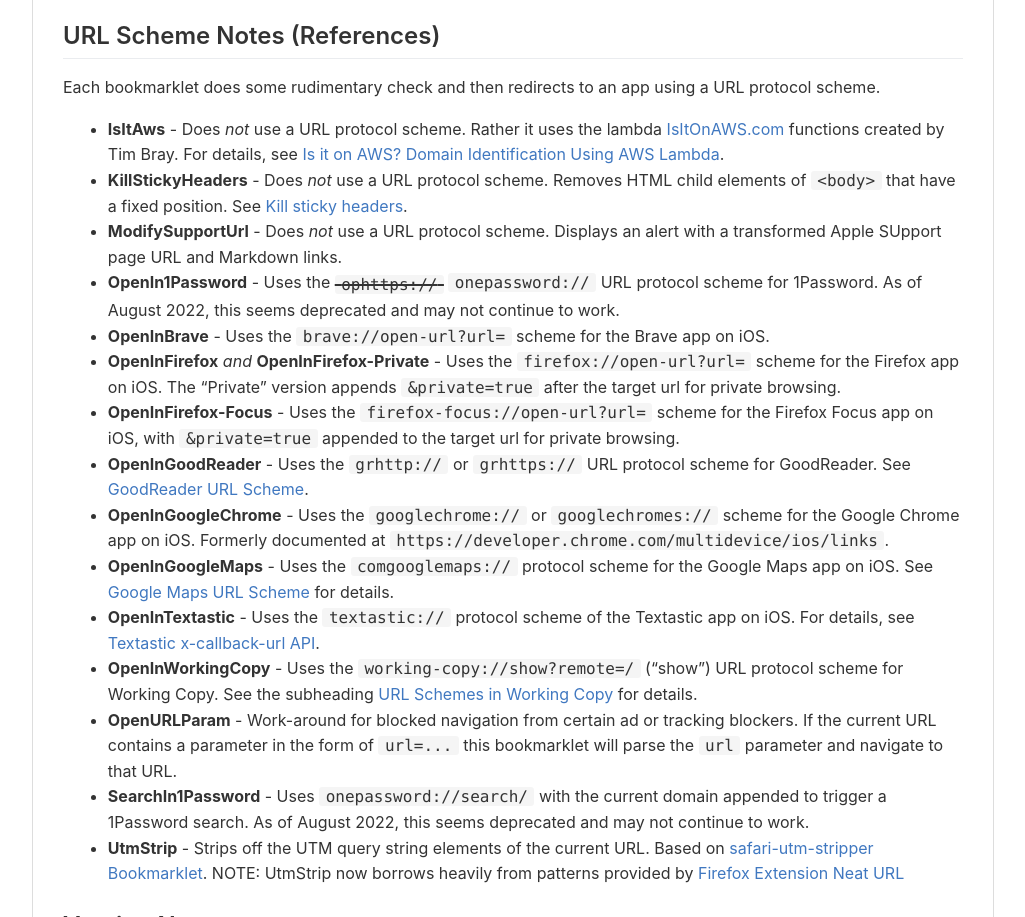
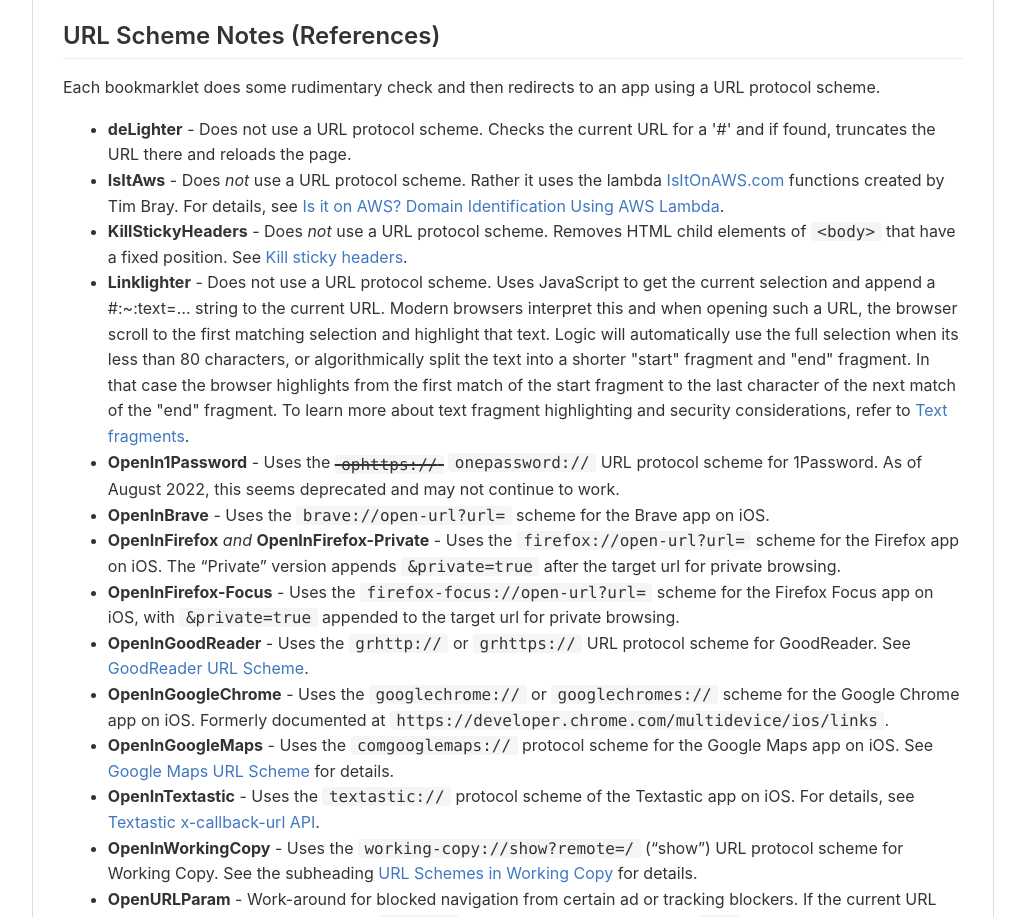
Before and after one commit to mobilemind/OpenInlets, a website: page index.html in a window 1280 px wide. Shown: the part 4804-5721 px from the top of the page, without its empty margins (127-1152 px from the left). Drawn offline with Linux system fonts and the light colour scheme.

Commit message:
index.html: update protocol description for new bookmarklets (deLighter, Linklighter)

```diff
--- a/index.html
+++ b/index.html
@@ -245,14 +245,14 @@
 using a URL protocol scheme.</p>
 
 <ul>
+<li><strong>deLighter</strong> - Does not use a URL protocol scheme. Checks the current URL for a '#' and if found, truncates the URL there and reloads the page.</li>
 <li><strong>IsItAws</strong> - Does <em>not</em> use a URL protocol scheme. Rather it uses the
 lambda <a href="https://isitonaws.com/">IsItOnAWS.com</a> functions created by Tim Bray. For details, see
 <a href="https://aws.amazon.com/blogs/aws/is-it-on-aws-domain-identification-using-aws-lambda/">Is it on AWS? Domain Identification Using AWS Lambda</a>.</li>
 <li><strong>KillStickyHeaders</strong> - Does <em>not</em> use a URL protocol scheme. Removes HTML
 child elements of <code>&lt;body&gt;</code> that have a fixed position. See
 <a href="https://alisdair.mcdiarmid.org/kill-sticky-headers/">Kill sticky headers</a>.</li>
-<li><strong>ModifySupportUrl</strong> - Does <em>not</em> use a URL protocol scheme. Displays an
-alert with a transformed Apple SUpport page URL and Markdown links.</li>
+<li><strong>Linklighter</strong> - Does not use a URL protocol scheme. Uses JavaScript to get the current selection and append a #:~:text=… string to the current URL. Modern browsers interpret this and when opening such a URL, the browser scroll to the first matching selection and highlight that text. Logic will automatically use the full selection when its less than 80 characters, or algorithmically split the text into a shorter "start" fragment and "end" fragment. In that case the browser highlights from the first match of the start fragment to the last character of the next match of the "end" fragment. To learn more about text fragment highlighting and security considerations, refer to <a href="https://developer.mozilla.org/en-US/docs/Web/Text_fragments" title="Text fragments">Text fragments</a>.
 <li><strong>OpenIn1Password</strong> - Uses the <del><code>ophttps://</code></del>  <code>onepassword://</code> URL
 protocol scheme for 1Password. As of August 2022, this seems deprecated and
 may not continue to work.</li>
```
